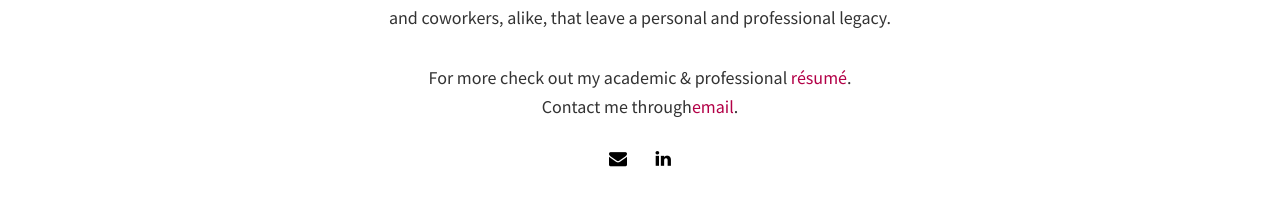
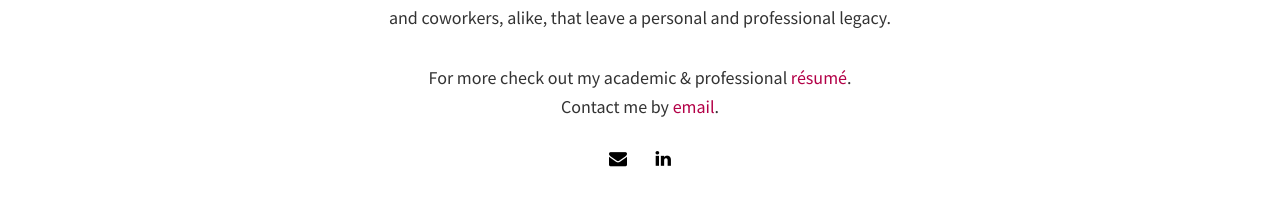
Before and after one commit to alaniahodge/alaniahodge.github.io, a Jekyll site: the page built from index.html, in a window 1280 px wide. Shown: the part 560-766 px from the top of the page. Built offline with Jekyll 4.4.1, drawn with Linux system fonts in a browser that asks for light colours; nearby versions of some CDN libraries; the list of posts is cut into pages by our own code.

Commit message:
fixed verbiage for email sentence

```diff
--- a/index.html
+++ b/index.html
@@ -14,7 +14,7 @@ layout: home
           <h4>and coworkers, alike, that leave a personal and professional legacy.</h4>
           <br>
 	  <h4>For more check out my academic &amp; professional <a href="{{ site.baseurl }}/resume.html">résumé</a>.</h4>
-	  <h4>Contact me through<a href="mailto:{{ site.email }}">email</a>.</h4>
+	  <h4>Contact me by <a href="mailto:{{ site.email }}">email</a>.</h4>
 	  {% include social.html %}
 	</div>
 </section>
```
